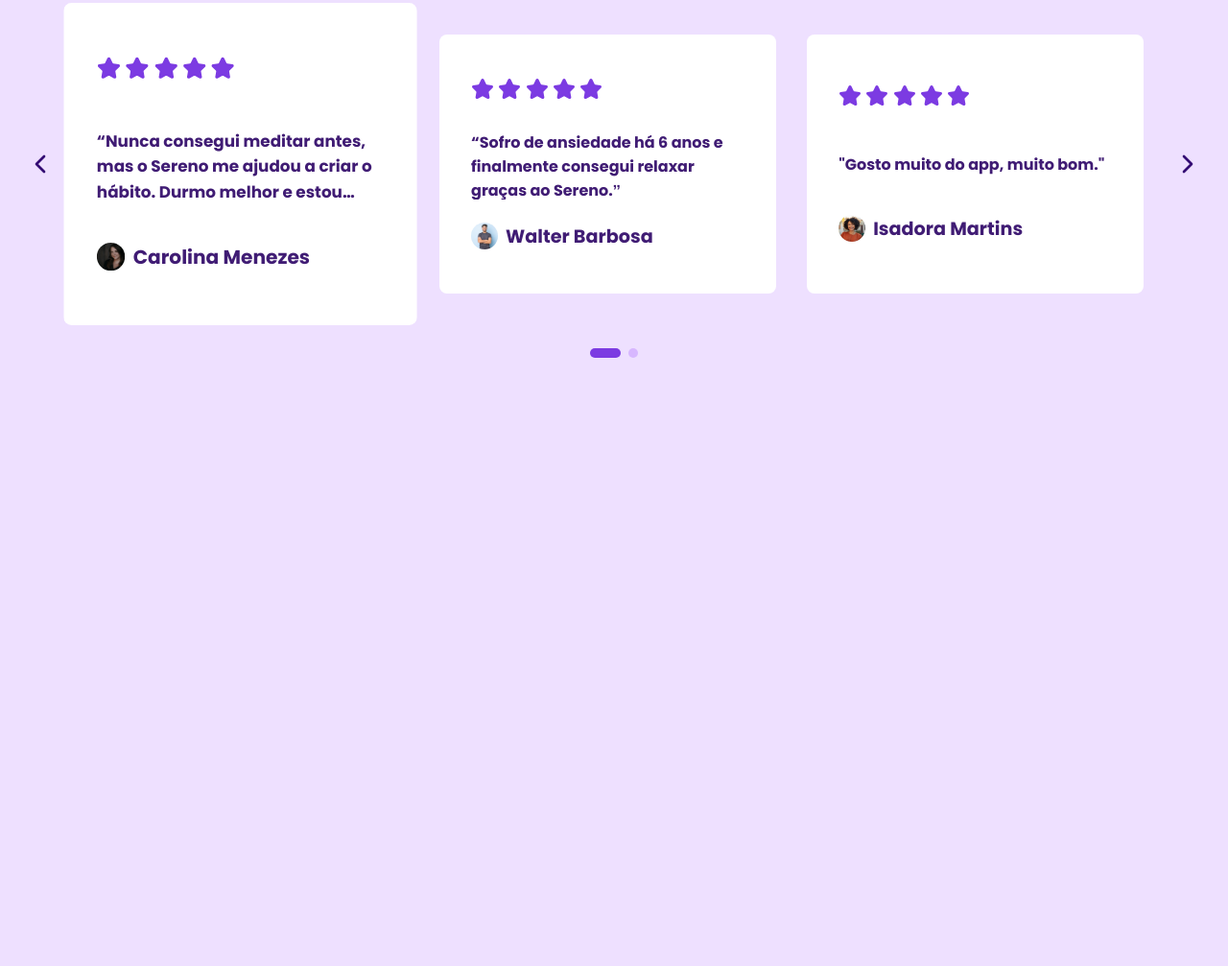
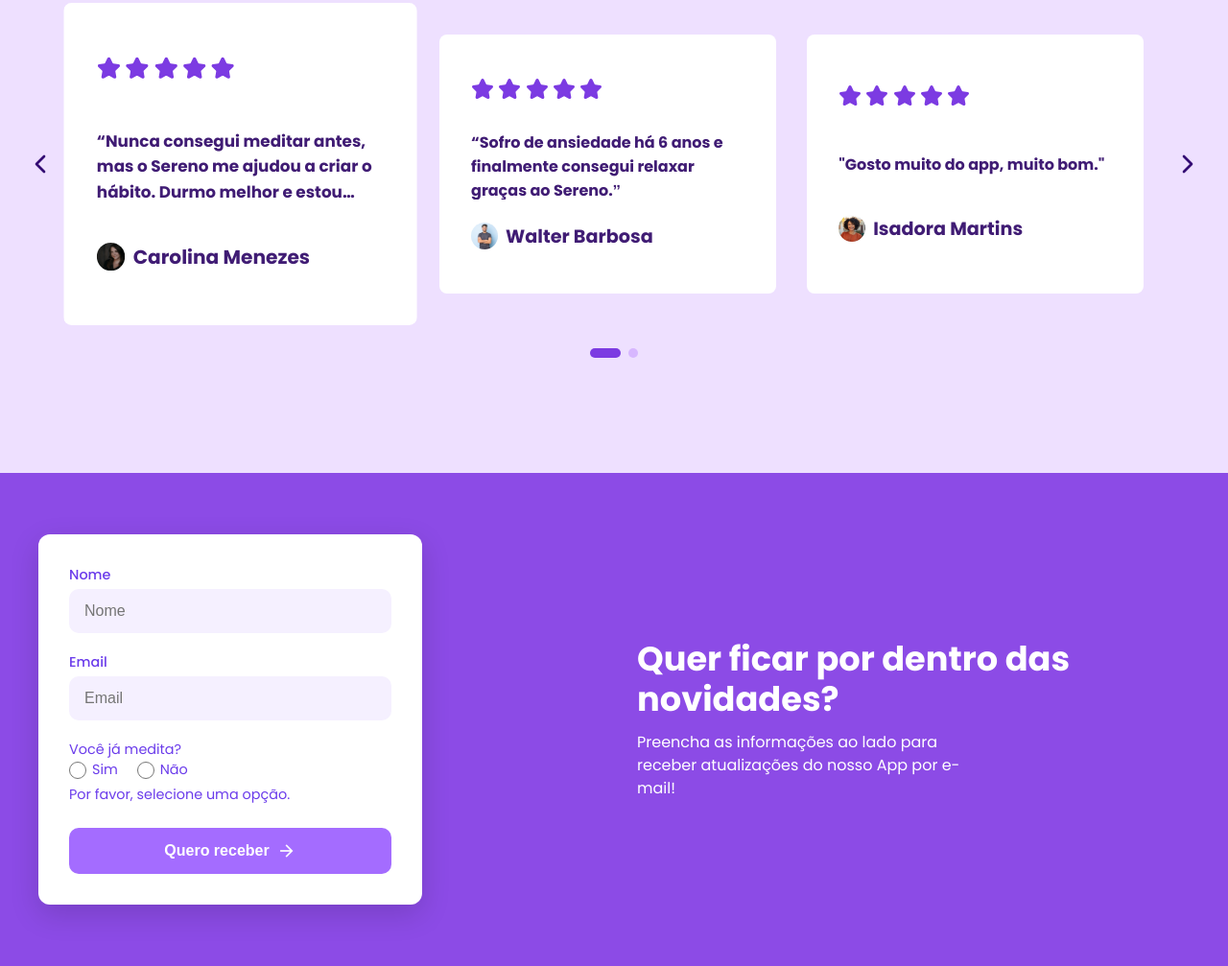
Before and after one commit to EduardoNegri/meditacao, a plain HTML site: page sereno/index.html in a window 1280 px wide. Shown: the part 1972-2979 px from the top of the page at 96% size. Before the commit the page ends 2465 px from the top, so only its background shows below. Drawn offline with Linux system fonts and the light colour scheme.

Commit message:
Novidades
Fiz a validação pelo javascript, alem do html e css

```diff
--- a/sereno/index.html
+++ b/sereno/index.html
@@ -6,6 +6,8 @@
     <link rel="stylesheet" href="sereno.css">
     <link rel="apple-touch-icon" sizes="180x180" href="/sereno/img/apple-touch-icon.png">
     <link rel="shortcut icon" href="/sereno/img/favicon.ico" type="image/x-icon">
+    <link href="https://fonts.googleapis.com/icon?family=Material+Icons" rel="stylesheet">
+
     <title>Sereno</title>
 </head>
 <body>
@@ -197,6 +199,41 @@
 </main>
 
 <script src="script.js"></script>
+<!-- terceira pagina html -->
+ <!-- Seção de inscrição - Sereno -->
+<section class="newsletter-section" aria-labelledby="newsletter-title">
+  <div class="container">
+    <div class="main-content">
+      <form class="form-box" id="signup-form" novalidate>
+        <label for="name" class="inline-label">Nome</label>
+        <input type="text" id="name" name="name" placeholder="Nome" aria-describedby="name-error" />
+
+        <label for="email" class="inline-label">Email</label>
+        <input type="email" id="email" name="email" placeholder="Email" aria-describedby="email-error" />
+
+        <fieldset class="radio-group" aria-describedby="meditate-error">
+          <legend>Você já medita?</legend>
+          <label><input type="radio" name="meditates" value="sim" required /> Sim</label>
+          <label><input type="radio" name="meditates" value="nao" /> Não</label>
+          <p id="meditate-error" class="error-message">Por favor, selecione uma opção.</p>
+        </fieldset>
+
+        <button type="submit" class="btn-submit">
+          Quero receber
+          <span class="material-icons" aria-hidden="true">arrow_forward</span>
+        </button>
+
+        <p id="form-message" role="alert" aria-live="assertive"></p>
+      </form>
+
+      <section class="content-text">
+        <h1 id="newsletter-title">Quer ficar por dentro das novidades?</h1>
+        <p>Preencha as informações ao lado para receber atualizações do nosso App por e-mail!</p>
+        <script src="script.js"></script>
+      </section>
+    </div>
+  </div>
+</section>
 
 </body>
 </html>
--- a/sereno/script.js
+++ b/sereno/script.js
@@ -215,3 +215,71 @@
 carousel.addEventListener("scroll", infiniteScroll);
 wrapper.addEventListener("mouseenter", () => clearTimeout(timeOutId));
 wrapper.addEventListener("mouseleave", autoPlay);
+
+// Novidades
+
+// Validação do formulário de novidades
+document.addEventListener('DOMContentLoaded', function() {
+  const form = document.getElementById('signup-form');
+  if (!form) return; // segurança para não tentar validar se o form não existe
+
+  const nameInput = form.elements['name'];
+  const emailInput = form.elements['email'];
+  const meditateInputs = form.elements['meditates'];
+  const formMessage = document.getElementById('form-message');
+  const meditateError = document.getElementById('meditate-error');
+
+  function validateEmail(email) {
+    const re = /^[^\s@]+@[^\s@]+\.[^\s@]+$/;
+    return re.test(email.trim());
+  }
+
+  function isMeditationSelected() {
+    return [...meditateInputs].some(input => input.checked);
+  }
+
+  form.addEventListener('submit', function (e) {
+    e.preventDefault();
+    formMessage.textContent = '';
+    let errors = [];
+
+    // Nome
+    if (!nameInput.value.trim() || nameInput.value.trim().length < 2) {
+      errors.push('Por favor, insira um nome válido com pelo menos 2 caracteres.');
+      nameInput.setAttribute('aria-invalid', 'true');
+    } else {
+      nameInput.removeAttribute('aria-invalid');
+    }
+
+    // Email
+    if (!emailInput.value.trim() || !validateEmail(emailInput.value)) {
+      errors.push('Por favor, insira um email válido.');
+      emailInput.setAttribute('aria-invalid', 'true');
+    } else {
+      emailInput.removeAttribute('aria-invalid');
+    }
+
+    // Meditação
+    if (!isMeditationSelected()) {
+      meditateError.style.display = 'block';
+      errors.push('Por favor, selecione se você já medita.');
+    } else {
+      meditateError.style.display = 'none';
+    }
+
+    // Mostrar erros
+    if (errors.length > 0) {
+      formMessage.style.color = '#ffcccc';
+      formMessage.textContent = errors.join(' ');
+      return;
+    }
+
+    // Sucesso
+    formMessage.style.color = '#b8ffd0';
+    formMessage.textContent = 'Cadastro realizado com sucesso!';
+    console.log('Nome:', nameInput.value.trim());
+    console.log('Email:', emailInput.value.trim());
+    form.reset();
+    meditateError.style.display = 'none';
+  });
+});
--- a/sereno/sereno.css
+++ b/sereno/sereno.css
@@ -542,6 +542,127 @@
     height: 10px;
     border-radius: 10px;
 }
+/*Novidades*/
+.newsletter-section {
+  background: #8c4be6;
+  padding: 64px 16px;
+  width: 100%;
+}
+
+.newsletter-section .container {
+  width: 100%;
+  /* max-width removido para expandir totalmente */
+}
+
+.newsletter-section .main-content {
+  display: grid;
+  grid-template-columns: 1fr 1fr;
+  gap: 48px;
+  align-items: center;
+  width: 100%;
+  max-width: 1200px;
+  margin: 0 auto; /* mantemos o conteúdo centralizado */
+}
+
+
+.form-box {
+  background: #fff;
+  border-radius: 12px;
+  box-shadow: 0 10px 30px rgba(0, 0, 0, 0.15);
+  padding: 32px;
+  color: #4a4a4a;
+  max-width: 400px;
+  width: 100%;
+}
+
+.form-box input[type="text"],
+.form-box input[type="email"] {
+  width: 100%;
+  padding: 14px 16px;
+  margin-bottom: 20px;
+  border-radius: 10px;
+  border: none;
+  background: #f5f0ff;
+  font-size: 1rem;
+  color: #6b3ceb;
+  font-weight: 500;
+  outline: none;
+}
+
+.inline-label {
+  font-weight: 500;
+  font-size: 0.9rem;
+  margin-bottom: 4px;
+  display: block;
+  color: #6b3ceb;
+}
+
+.radio-group {
+  font-size: 0.9rem;
+  color: #6b3ceb;
+  margin-bottom: 24px;
+}
+
+.radio-group label {
+  margin-right: 16px;
+  display: inline-flex;
+  align-items: center;
+}
+
+.radio-group input[type="radio"] {
+  margin-right: 6px;
+  accent-color: #8150ff;
+  width: 18px;
+  height: 18px;
+}
+
+.btn-submit {
+  width: 100%;
+  padding: 14px;
+  background: #a46cff;
+  border: none;
+  border-radius: 10px;
+  color: white;
+  font-weight: 600;
+  font-size: 1rem;
+  display: flex;
+  align-items: center;
+  justify-content: center;
+  gap: 8px;
+  cursor: pointer;
+  transition: background-color 0.3s ease, transform 0.2s ease;
+}
+
+.btn-submit:hover {
+  background: #8f50e9;
+  transform: scale(1.03);
+}
+
+.btn-submit .material-icons {
+  font-size: 20px;
+  vertical-align: middle;
+}
+
+.content-text {
+  max-width: 510px;
+}
+
+.content-text h1 {
+  font-size: 2.2rem;
+  font-weight: 700;
+  margin-bottom: 12px;
+  line-height: 1.2;
+  color: #fff;
+}
+
+.content-text p {
+  font-weight: 400;
+  font-size: 1rem;
+  line-height: 1.5;
+  max-width: 370px;
+   color: #fff;
+}
+
 
 /* Responsividade */
 
```
